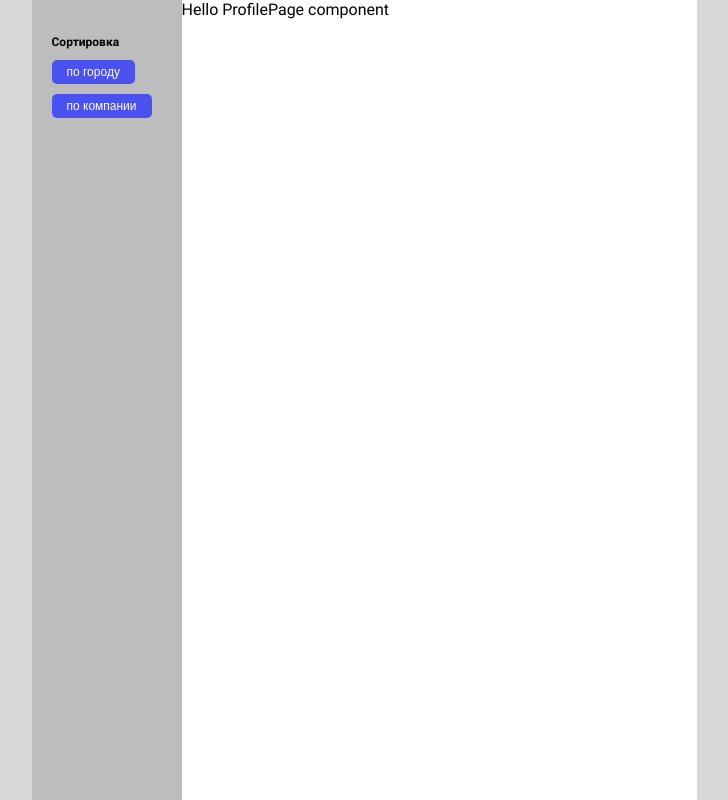
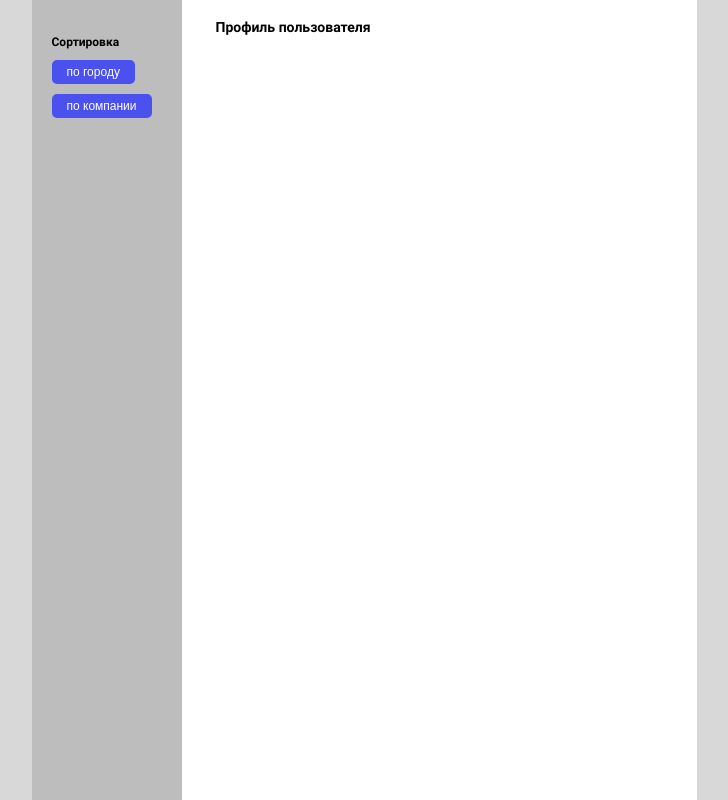
Before and after one commit to krikun1983/roox-solution-test-react, a React (Create React App) app: page /profile/1 in a window 1280 px wide. Shown: the whole page, without its empty margins (276-1004 px from the left). Built offline with nearby package versions, Linux system fonts and the light colour scheme.

Commit message:
feat: add my-loader and style for pages

```diff
--- /dev/null
+++ b/src/UI/MyLoader/MyLoader.module.scss
@@ -0,0 +1,23 @@
+@import 'assets/styles/base.scss';
+
+.loader {
+  position: absolute;
+  top: 35%;
+  left: 50%;
+  width: 100px;
+  height: 100px;
+  border: 3px dashed $color_accent;
+  border-radius: 50%;
+  transform: translate(-50%, -50%);
+  animation: rotate 1s infinite linear;
+}
+
+@keyframes rotate {
+  from {
+    transform: rotate(0deg) scale(1);
+  }
+
+  to {
+    transform: rotate(360deg) scale(1.4);
+  }
+}
--- /dev/null
+++ b/src/UI/MyLoader/MyLoader.tsx
@@ -0,0 +1,8 @@
+import React from 'react';
+import style from './MyLoader.module.scss';
+
+const MyLoader: React.FC = () => {
+  return <div className={style.loader}></div>;
+};
+
+export default MyLoader;
--- a/src/UI/index.ts
+++ b/src/UI/index.ts
@@ -1,3 +1,4 @@
 import MyButton from './MyButton/MyButton';
+import MyLoader from './MyLoader/MyLoader';
 
-export {MyButton};
+export {MyButton, MyLoader};
--- a/src/pages/App.module.scss
+++ b/src/pages/App.module.scss
@@ -11,6 +11,7 @@
   }
 
   &__content {
+    padding: 19px 62px 25px 34px;
     background-color: $color-default_white;
   }
 }
--- a/src/pages/HomePage/HomePage.module.scss
+++ b/src/pages/HomePage/HomePage.module.scss
@@ -1 +1,10 @@
 @import 'assets/styles/base.scss';
+
+.home {
+  &__heading {
+    margin-bottom: 15px;
+    font-weight: 700;
+    font-size: 14px;
+    font-style: bold;
+  }
+}
--- a/src/pages/HomePage/HomePage.tsx
+++ b/src/pages/HomePage/HomePage.tsx
@@ -3,9 +3,9 @@ import style from './HomePage.module.scss';
 
 const HomePage: React.FC = () => {
   return (
-    <>
-      <div>Hello HomePage component</div>
-    </>
+    <div className={style.home}>
+      <h1 className={style.home__heading}>Список пользователей</h1>
+    </div>
   );
 };
 
--- a/src/pages/NotFoundPage/NotFoundPage.tsx
+++ b/src/pages/NotFoundPage/NotFoundPage.tsx
@@ -4,7 +4,7 @@ import style from './NotFoundPage.module.scss';
 const NotFoundPage: React.FC = () => {
   return (
     <>
-      <div>Hello NotFoundPage component</div>
+      <h1 className={style.heading}>Hello NotFoundPage component</h1>
     </>
   );
 };
--- a/src/pages/ProfilePage/ProfilePage.module.scss
+++ b/src/pages/ProfilePage/ProfilePage.module.scss
@@ -1 +1,9 @@
 @import 'assets/styles/base.scss';
+
+.profile {
+  &__heading {
+    font-weight: 700;
+    font-size: 14px;
+    font-style: bold;
+  }
+}
--- a/src/pages/ProfilePage/ProfilePage.tsx
+++ b/src/pages/ProfilePage/ProfilePage.tsx
@@ -3,9 +3,9 @@ import style from './ProfilePage.module.scss';
 
 const ProfilePage: React.FC = () => {
   return (
-    <>
-      <div>Hello ProfilePage component</div>
-    </>
+    <div className={style.profile}>
+      <h1 className={style.profile__heading}>Профиль пользователя</h1>
+    </div>
   );
 };
 
```
